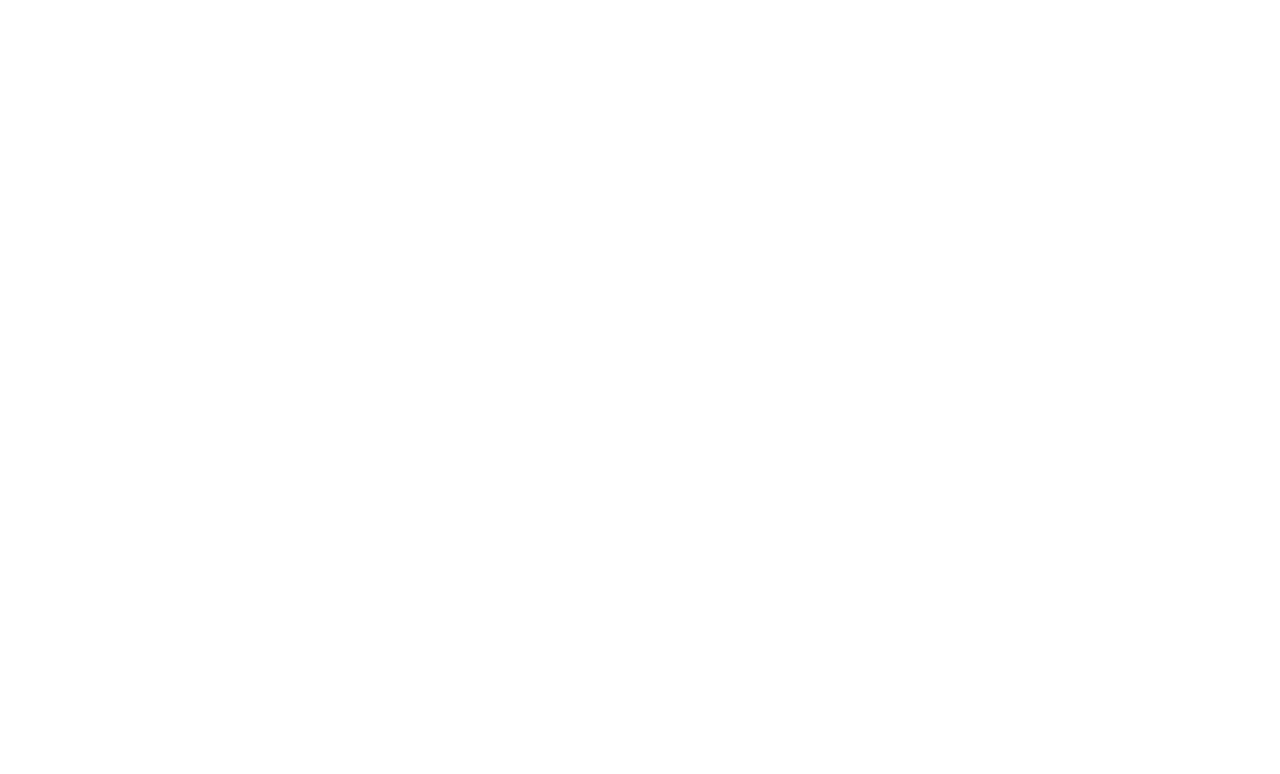
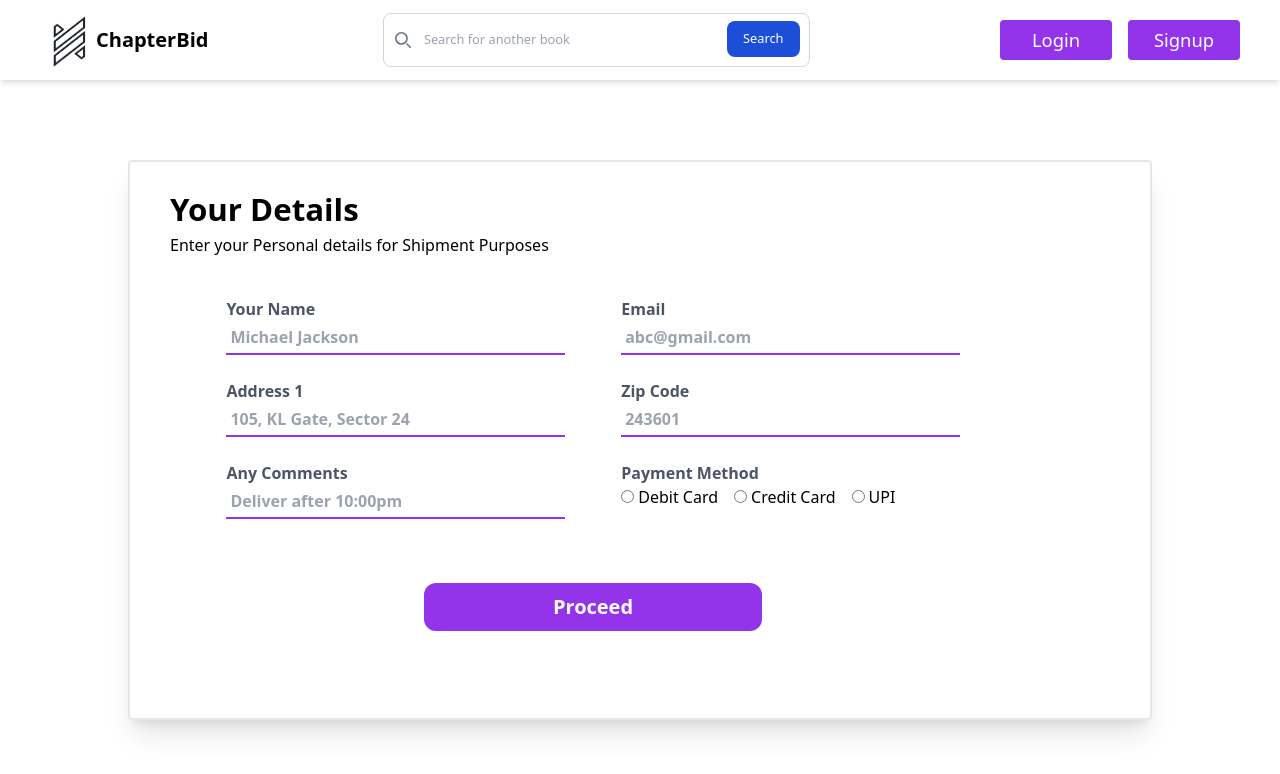
Before and after one commit to Udit-UD/Chapter-Bid, a React (Vite) app in the folder client/: page /payment in a window 1280 px wide. Before the commit this address had no page. Shown: the top 774 px of the page. Built offline with nearby package versions, Linux system fonts and the light colour scheme.

Commit message:
BrainStromed

```diff
--- a/client/src/App.jsx
+++ b/client/src/App.jsx
@@ -8,10 +8,11 @@ import { Orders } from "./Pages/Orders";
 import { Wishlist } from "./Pages/Wishlist";
 import { UnderDev } from "./Pages/UnderDev";
 import { Bidding } from "./Pages/Bidding";
+import { Payment } from "./Pages/Payment";
 
 function App() {
   return (
-    <div className="min-h-full h-screen flex items-center justify-center sm:px-6 lg:px-8">
+    <div className="min-h-full h-screen flex justify-center sm:px-6 lg:px-8">
       <div className="max-w-md w-full space-y-8">
         <Routes>
           <Route path="/login" element={<Login />} />
@@ -23,7 +24,7 @@ function App() {
           <Route path="/wishlist" element={<Wishlist />} />
           <Route path="/productPage" element={<ProductPage />} />
           <Route path = "/bidding" element = {<Bidding />} />
-
+          <Route path = "/payment" element = {<Payment />} />
 
           <Route path="/settings" element={<UnderDev />}/>
         </Routes>
--- a/client/src/Components/Navbar/Navbar.jsx
+++ b/client/src/Components/Navbar/Navbar.jsx
@@ -4,9 +4,14 @@ import NavLinks from "./NavLinks";
 import { Link } from "react-router-dom";
 import { FaRegBell } from "react-icons/fa6";
 
+import { useSelector } from "react-redux";
+import { selectUserData } from "../../Features/Auth/authSlice";
+
 const Navbar = () => {
-  const [authenticated, setAuthenticated] = useState(false);
+
   const [notiClicked, setNotiClicked] = useState(false);
+
+  const userData = useSelector(selectUserData);
 
   const handleNotiClick = () => {
     setNotiClicked(!notiClicked);
@@ -20,7 +25,7 @@ const Navbar = () => {
       </div>
       <NavLinks />
       <div className="flex flex-grow"></div>
-      {authenticated ? (
+      {userData.isAuthenticated ? (
         <div className="flex items-center justify-between">
           <div className="text-2xl text-gray-700 w-8 m-4 text-center">
             <FaRegBell
@@ -38,12 +43,12 @@ const Navbar = () => {
         </div>
       ) : (
         <>
-          <Link to={"/login"}>
+          <Link to="/login">
             <button className="rounded w-28 mx-4 h-10 p-2 text-1.15 flex font-medium items-center justify-center bg-login-trans hover:bg-black hover:text-white">
               Login
             </button>
           </Link>
-          <Link to={"/signup"}>
+          <Link to="/signup">
             <button className="rounded w-28 h-10 p-2 text-1.15 flex font-medium items-center justify-center bg-login-trans hover:bg-black hover:text-white">
               Signup
             </button>
--- /dev/null
+++ b/client/src/Components/Payment/PaymentMain.jsx
@@ -0,0 +1,69 @@
+import React from 'react';
+import {ProdNav} from "../ProductPage/ProdNav";
+
+export const PaymentMain = () => {
+  return (
+    <div className='h-full  overflow-hidden'>
+      <ProdNav />
+      <div className="h-90 w-screen flex justify-center items-center ">
+        <div className='h-70vh w-4/5 border-2 rounded shadow-xl p-6 px-10'>
+          <span>
+            <h1 className="text-3xl font-bold">
+              Your Details
+            </h1>
+            <p className="text-md">
+              Enter your Personal details for Shipment Purposes
+            </p>
+          </span>
+          <div className="mt-10">
+            <form>
+              <div className="flex w-90% justify-evenly">
+                <span className='w-2/5'>
+                <label htmlFor="name" className='text-md font-semibold text-gray-600'> Your Name </label> <br />
+                <input type="text" placeholder='Michael Jackson' className='w-full p-1 border-0 border-purple-600 border-b-2 focus:outline-none font-semibold'/>
+                </span>
+                <span className='w-2/5'>
+                <label htmlFor="email" className='text-md font-semibold text-gray-600'> Email </label> <br />
+                <input type="email" placeholder='abc@gmail.com ' className='w-full p-1 border-0 border-purple-600 border-b-2 focus:outline-none font-semibold'/>
+                </span>
+              </div>
+              <div className="flex w-90% mt-6 justify-evenly">
+                <span className='w-2/5'>
+                <label htmlFor="name" className='text-md font-semibold text-gray-600'> Address 1 </label> <br />
+                <input type="text" placeholder='105, KL Gate, Sector 24' required className='w-full p-1 border-0 border-purple-600 border-b-2 focus:outline-none font-semibold'/>
+                </span>
+                <span className='w-2/5'>
+                <label htmlFor="email" className='text-md font-semibold text-gray-600'> Zip Code </label> <br />
+                <input type="number" placeholder='243601 ' className='w-full p-1 border-0 border-purple-600 border-b-2 focus:outline-none font-semibold'/>
+                </span>
+              </div>
+
+              <div className="flex w-90% mt-6 justify-evenly">
+                <span className='w-2/5'>
+                <label htmlFor="name" className='text-md font-semibold text-gray-600'> Any Comments </label> <br />
+                <input type="text" placeholder='Deliver after 10:00pm' required className='w-full p-1 border-0 border-purple-600 border-b-2 focus:outline-none font-semibold'/>
+                </span>
+                <span className='w-2/5'>
+                  <label htmlFor="paymentMethod" className='text-md font-semibold text-gray-600'>Payment Method</label> <br />
+                  <input type="radio" id="online" name="paymentMethod" value="debit" className='mr-1 focus:outline-none font-semibold' />
+                  <label htmlFor="online" className='text-md '>Debit Card</label>
+                  <input type="radio" id="offline" name="paymentMethod" value="credit" className='ml-4 mr-1 focus:outline-none font-semibold' />
+                  <label htmlFor="offline" className='text-md '>Credit Card</label>
+                  <input type="radio" id="offline" name="paymentMethod" value="upi" className='ml-4 mr-1 focus:outline-none font-semibold' />
+                  <label htmlFor="offline" className='text-md '>UPI</label>
+                </span>
+
+              </div>
+
+            </form>
+            <div className="w-90% h-12 mt-16 flex justify-center">
+              <button className='w-2/5 rounded-xl text-xl p-2 font-bold text-white bg-purple-600'>
+                Proceed
+              </button>
+            </div>
+          </div>
+        </div>
+      </div>
+    </div>
+  )
+}
--- a/client/src/Components/ProductPage/ProdNav.jsx
+++ b/client/src/Components/ProductPage/ProdNav.jsx
@@ -1,9 +1,11 @@
 import React, { useState } from 'react'
 import Logo from "../../assets/Images/Logo.png";
 import { Link } from 'react-router-dom';
+import { useSelector } from "react-redux";
+import { selectUserData } from "../../Features/Auth/authSlice";
 
 export const ProdNav = () => {
-  const [authenticated, setAuthenticated] = useState(true);
+  const userData = useSelector(selectUserData);
   return (
     <div>
         <div className='w-full h-20  flex items-center justify-between shadow-md '>
@@ -34,21 +36,25 @@ export const ProdNav = () => {
 
           <div className='mr-10'>
 
-          {authenticated ? (
+          {userData.isAuthenticated ? (
             <Link to="/profile">
             <button className="rounded w-28 mx-4 h-10 p-2 text-1.15 flex font-medium items-center justify-center bg-purple-600 hover:bg-purple-700 text-white">
               Profile
             </button>
             </Link>
       ) : (
-        <>
+        <div className="flex">
+          <Link to="/login">
             <button className="rounded w-28 mx-4 h-10 p-2 text-1.15 flex font-medium items-center justify-center bg-purple-600 hover:bg-purple-700 text-white">
               Login
             </button>
+          </Link>
+          <Link to="/signup">
             <button className="rounded w-28 h-10 p-2 text-1.15 flex font-medium items-center justify-center bg-purple-600 hover:bg-purple-700 text-white">
               Signup
             </button>
-        </>
+          </Link>
+        </div>
       )}
           </div>
         </div>
--- a/client/src/Components/ProductPage/Product.jsx
+++ b/client/src/Components/ProductPage/Product.jsx
@@ -61,7 +61,6 @@ export const Product = ({data}) => {
               </div>
             </div>
             <div className="w-full h-full mt-8 mb-10">
-
               <Recommendations data={data} />
             </div>
           </div>
--- a/client/src/Components/Profile/ProfileMain.jsx
+++ b/client/src/Components/Profile/ProfileMain.jsx
@@ -1,6 +1,10 @@
-import React from 'react'
+import React from 'react';
+import { Link } from 'react-router-dom';
+
 
 export const ProfileMain = () => {
+
+
   return (
     <div className="w-90% h-banner mx-6 py-4">
         <div className="flex border-b-4 py-2">
@@ -27,7 +31,9 @@ export const ProfileMain = () => {
                     </span>
                     <div >
                         <button className='px-4 h-8 border-2 border-red-700 hover:bg-red-700 hover:text-white font-semibold text-red-700'>Cancel Order</button>
-                        <button className='px-4 mx-2 h-8 border-2 border-blue-700 font-semibold bg-blue-700 hover:bg-blue-900 text-white'>Track Order</button>
+                        <Link to="/payment">
+                            <button className='px-4 mx-2 h-8 border-2 border-blue-700 font-semibold bg-blue-700 hover:bg-blue-900 text-white'>Track Order</button>
+                        </Link>
                     </div>
                 </div>
 
--- a/client/src/Components/Profile/Sidebar.jsx
+++ b/client/src/Components/Profile/Sidebar.jsx
@@ -1,10 +1,25 @@
-import React from 'react';
-import { Link } from 'react-router-dom';
+import React, {useEffect} from 'react';
+import { useDispatch, useSelector } from 'react-redux';
+import { Link, useNavigate } from 'react-router-dom';
+import { logoutAsync, selectUserData } from "../../Features/Auth/authSlice";
+
+
 
 export const Sidebar = ({activePage}) => {
+  const dispatch = useDispatch();
+  const userData = useSelector(selectUserData);
+  const navigate = useNavigate();
   const getDivStyle = (pageName) => {
     return activePage == pageName ? "bg-purple-600 font-bold text-white" : "";
   };
+
+  useEffect(() => {
+    if (!userData.isAuthenticated) navigate("/login");
+  }, [userData.isAuthenticated, navigate]);
+
+  const handleLogout = () => {
+    dispatch(logoutAsync());
+  }
   return (
     <div className="w-1/5 h-banner bg-gray-50">
 
@@ -28,11 +43,9 @@ export const Sidebar = ({activePage}) => {
             <span className='text-xl font-sans '>Settings</span>
           </div>
         </Link>
-        <Link to = "/login">
           <div className={`h-16 rounded-xl cursor-pointer my-1 w-full flex justify-center items-center ${getDivStyle("logout")}`}>
-            <span className='text-xl font-sans '>Logout</span>
+            <span className='text-xl font-sans ' onClick={handleLogout}>Logout</span>
           </div>
-        </Link>
     </div>
   )
 }
--- a/client/src/Features/Auth/authSlice.js
+++ b/client/src/Features/Auth/authSlice.js
@@ -45,7 +45,7 @@ export const authSlice = createSlice({
       })
       .addCase(signupAsync.fulfilled, (state, action) => {
         console.log(action.payload);
-        if (action.payload.status==201) {
+        if (action.payload) {
           state.isAuthenticated = true;
         }
       })
--- /dev/null
+++ b/client/src/Pages/Payment.jsx
@@ -0,0 +1,10 @@
+import React from 'react'
+import { PaymentMain } from '../Components/Payment/PaymentMain';
+
+export const Payment = () => {
+  return (
+    <div>
+        <PaymentMain />
+    </div>
+  )
+}
```
Also changed, not shown: client/src/Components/Bidding/BiddingMain.jsx (+10 -4 lines). Lines whose indentation alone changed are shown as unchanged.
